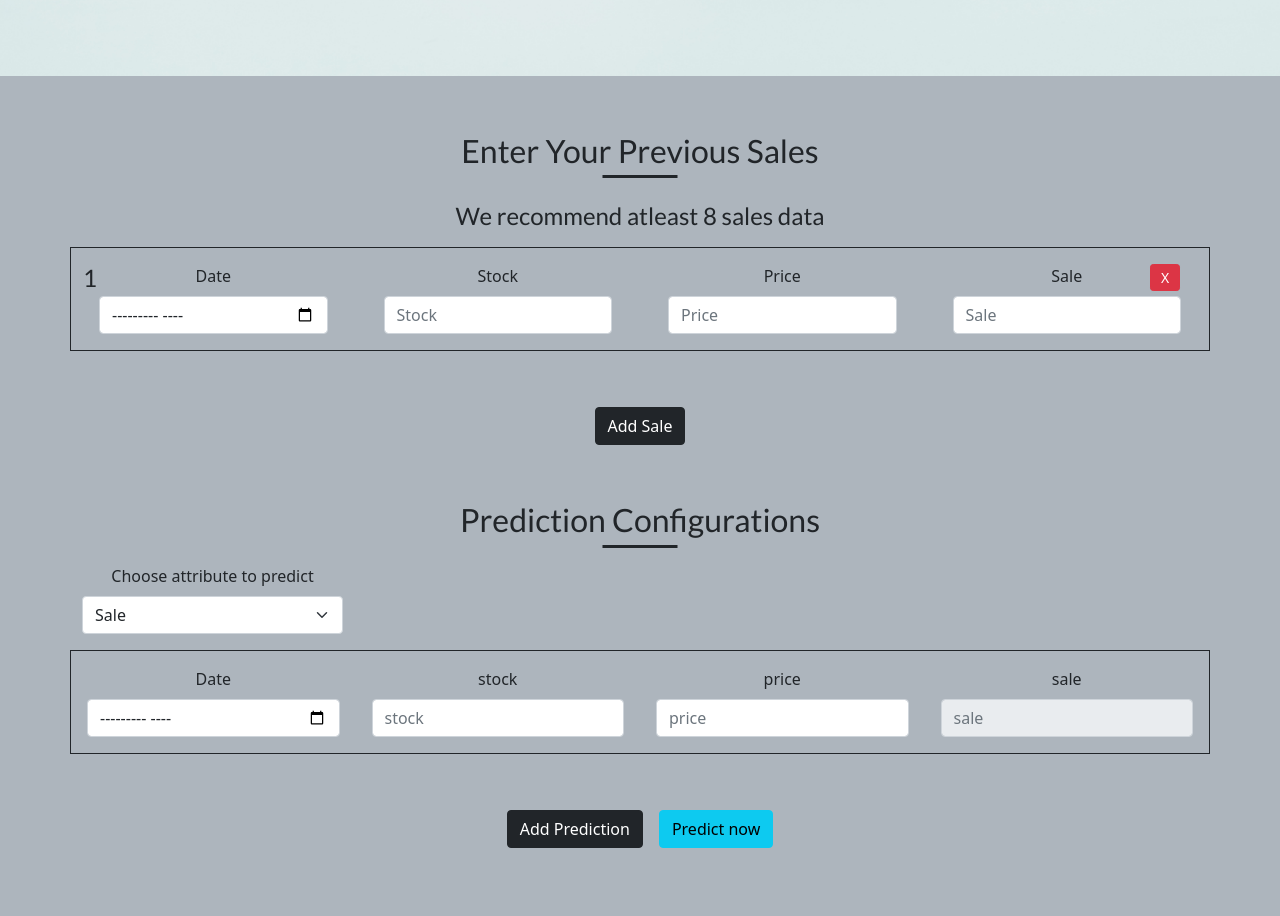
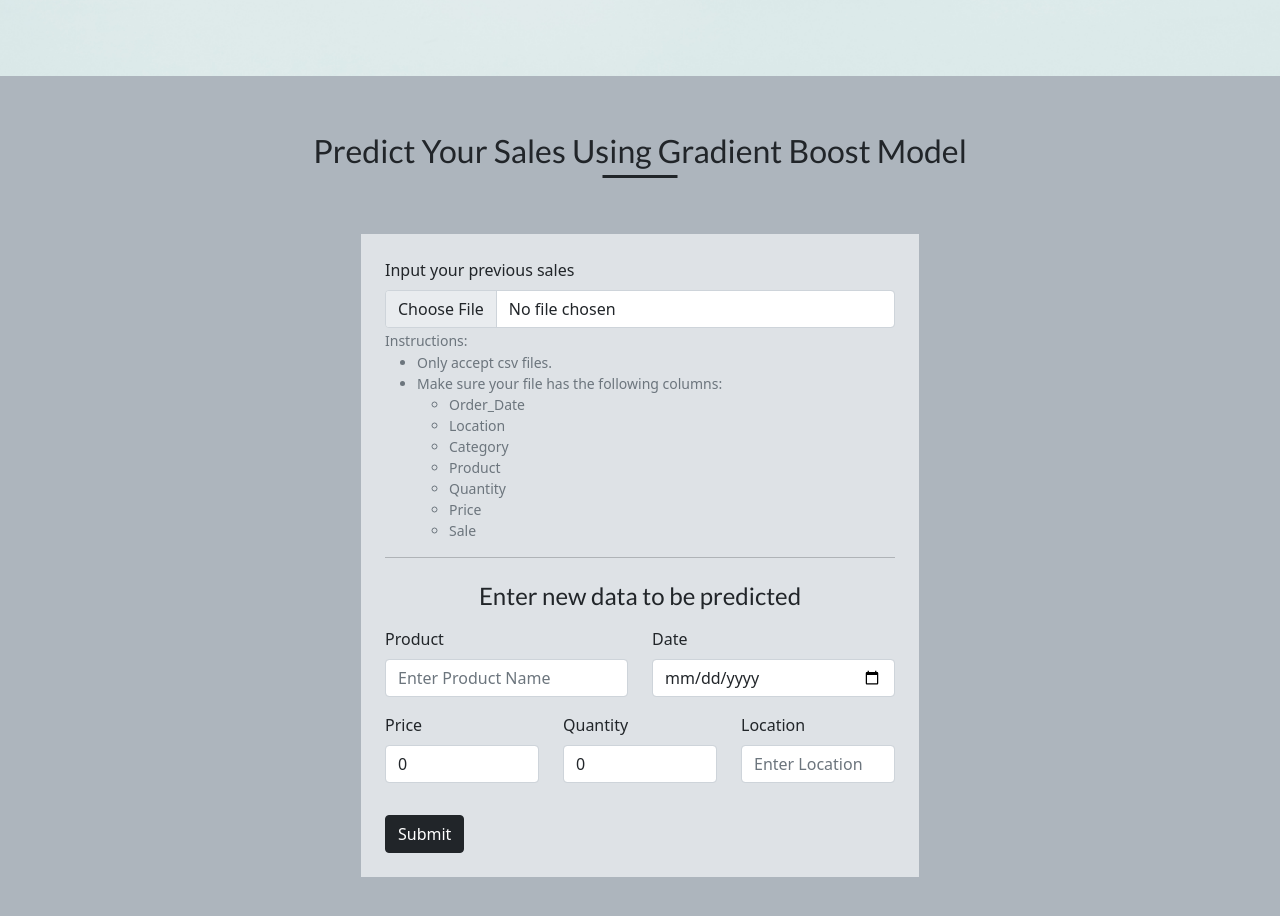
Before and after one commit to VinceJepoyMendoza/CS-Design-1-Thesis-Project-Front-end, a React (Create React App) app: page /welcome in a window 1280 px wide. Shown: the part 780-1696 px from the top of the page. Built offline with nearby package versions, Linux system fonts and the light colour scheme.

Commit message:
Integrated python algo

```diff
--- a/src/components/Home/AddSale.jsx
+++ /dev/null
@@ -1,61 +0,0 @@
-import React from 'react';
-import { Row, Col, Form, Button } from 'react-bootstrap';
-
-const AddSale = ({
-  index,
-  tempId,
-  interval,
-  price,
-  stock,
-  sale,
-  deleteSale,
-}) => {
-  return (
-    <Row as='form' className='border border-dark mb-2 position-relative'>
-      <h4
-        style={{
-          position: 'absolute',
-          top: '1rem',
-          left: '0',
-          textAlign: 'left',
-        }}
-      >
-        {index + 1}
-      </h4>
-      <Col>
-        <Form.Group className='p-3'>
-          <Form.Label>Date</Form.Label>
-          <Form.Control type='month' min='0' placeholder='month number' />
-        </Form.Group>
-      </Col>
-      <Col>
-        <Form.Group className='p-3'>
-          <Form.Label>Stock</Form.Label>
-          <Form.Control type='number' min='0' placeholder='Stock' />
-        </Form.Group>
-      </Col>
-      <Col>
-        <Form.Group className='p-3'>
-          <Form.Label>Price</Form.Label>
-          <Form.Control type='number' min='0' placeholder='Price' />
-        </Form.Group>
-      </Col>
-      <Col>
-        <Form.Group className='p-3'>
-          <Form.Label>Sale</Form.Label>
-          <Form.Control type='number' min='0' placeholder='Sale' />
-        </Form.Group>
-      </Col>
-      <Button
-        variant='danger'
-        size='sm'
-        className='sale-delete'
-        onClick={() => deleteSale(tempId)}
-      >
-        X
-      </Button>
-    </Row>
-  );
-};
-
-export default AddSale;
--- a/src/components/Home/Predictions.jsx
+++ /dev/null
@@ -1,36 +0,0 @@
-import React from 'react';
-import { Row, Col, Form } from 'react-bootstrap';
-
-const Predictions = ({ predictAttr }) => {
-  return (
-    <Row as='form' className='border border-dark mb-2'>
-      <Col className='p-3'>
-        <Form.Label>Date</Form.Label>
-        <Form.Control type='month' min='0' placeholder='month number' />
-      </Col>
-      <Col className='p-3'>
-        <Form.Label>stock</Form.Label>
-        <Form.Control type='number' min='0' placeholder='stock' />
-      </Col>
-      <Col className='p-3'>
-        <Form.Label>{predictAttr === 'sale' ? 'price' : 'sale'}</Form.Label>
-        <Form.Control
-          type='number'
-          min='0'
-          placeholder={predictAttr === 'sale' ? 'price' : 'sale'}
-        />
-      </Col>
-      <Col className='p-3'>
-        <Form.Label>{predictAttr !== 'sale' ? 'price' : 'sale'}</Form.Label>
-        <Form.Control
-          type='number'
-          min='0'
-          placeholder={predictAttr !== 'sale' ? 'price' : 'sale'}
-          disabled
-        />
-      </Col>
-    </Row>
-  );
-};
-
-export default Predictions;
--- /dev/null
+++ b/src/components/home/PredictOutput.jsx
@@ -0,0 +1,37 @@
+import React from 'react';
+import { Modal, Button } from 'react-bootstrap';
+
+const PredictOutput = ({ predictOutput, handleClose }) => {
+  const { show, data } = predictOutput;
+
+  return (
+    <Modal show={show} onHide={handleClose}>
+      <Modal.Header
+        closeButton
+        className={`bg-${data.data?.success ? 'light' : 'danger'} text-white`}
+      >
+        <Modal.Title>
+          {data.data?.success ? 'Prediction successful' : 'Prediction failed'}
+        </Modal.Title>
+      </Modal.Header>
+      {data.data?.success ? (
+        <Modal.Body className='text-center d-flex gap-4 flex-column'>
+          <h5>Gradient Boost predicted your sale to be</h5>
+          <h3>{data.data.data.toFixed(2)}</h3>
+          <small className='text-muted'>error: {data.data.error}%</small>
+        </Modal.Body>
+      ) : (
+        <Modal.Body className='text-center d-flex gap-4 flex-column'>
+          <h3>{data.data?.message}</h3>
+        </Modal.Body>
+      )}
+      <Modal.Footer>
+        <Button variant='primary' onClick={handleClose}>
+          Close
+        </Button>
+      </Modal.Footer>
+    </Modal>
+  );
+};
+
+export default PredictOutput;
--- /dev/null
+++ b/src/components/home/Prediction.jsx
@@ -0,0 +1,84 @@
+import React from 'react';
+import { Row, Col, Form } from 'react-bootstrap';
+
+const Prediction = ({ predictConfig, setPredictConfig }) => {
+  return (
+    <>
+      <Row>
+        <Col>
+          <Form.Group className='mb-3'>
+            <Form.Label>Product</Form.Label>
+            <Form.Control
+              type='text'
+              required
+              placeholder='Enter Product Name'
+              value={predictConfig.name}
+              onChange={(e) =>
+                setPredictConfig((a) => ({ ...a, name: e.target.value }))
+              }
+            />
+          </Form.Group>
+        </Col>
+        <Col>
+          <Form.Group className='mb-3'>
+            <Form.Label>Date</Form.Label>
+            <Form.Control
+              type='date'
+              required
+              value={predictConfig.date}
+              onChange={(e) =>
+                setPredictConfig((a) => ({ ...a, date: e.target.value }))
+              }
+            />
+          </Form.Group>
+        </Col>
+      </Row>
+      <Row>
+        <Col>
+          <Form.Group className='mb-3'>
+            <Form.Label>Price</Form.Label>
+            <Form.Control
+              type='number'
+              required
+              placeholder='Enter Price'
+              value={predictConfig.price}
+              onChange={(e) =>
+                setPredictConfig((a) => ({ ...a, price: e.target.value }))
+              }
+            />
+          </Form.Group>
+        </Col>
+        <Col>
+          <Form.Group className='mb-3'>
+            <Form.Label>Quantity</Form.Label>
+            <Form.Control
+              type='number'
+              required
+              placeholder='Enter Quantity'
+              value={predictConfig.quantity}
+              onChange={(e) =>
+                setPredictConfig((a) => ({ ...a, quantity: e.target.value }))
+              }
+            />
+          </Form.Group>
+        </Col>
+        <Col>
+          <Form.Group className='mb-3'>
+            <Form.Label>Location</Form.Label>
+            <Form.Control
+              type='text'
+              required
+              placeholder='Enter Location'
+              value={predictConfig.location}
+              onChange={(e) =>
+                setPredictConfig((a) => ({ ...a, location: e.target.value }))
+              }
+            />
+          </Form.Group>
+        </Col>
+      </Row>
+    </>
+  );
+};
+
+export default Prediction;
--- a/src/pages/Home.jsx
+++ b/src/pages/Home.jsx
@@ -1,135 +1,125 @@
 import React, { useState } from 'react';
-import { Container, Button, Form, Row, Col } from 'react-bootstrap';
-// import { useSelector, useDispatch } from 'react-redux';
-// import { salesActions } from '../store/reducers/salesSlice';
+import { Container, Form, Button } from 'react-bootstrap';
 import homeBG from '../images/homeBG.jpg';
 import Title from '../components/general/Title';
-import AddSale from '../components/Home/AddSale';
-import Predictions from '../components/Home/Predictions';
+import Prediction from '../components/home/Prediction';
+import PredictOutput from '../components/home/PredictOutput';
+import { authAxios } from '../store/actions/userActions';
+import { generalActions } from '../store/reducers/generalSlice';
+import { useSelector, useDispatch } from 'react-redux';
+import Loader from '../components/general/Loader';
 
 const Home = () => {
-  // const sales = useSelector((state) => state.sales.trainData);
-  // const dispatch = useDispatch();
-  const [tempId, setTempId] = useState(0);
+  const { isLoading } = useSelector((state) => state.general);
+  const [predictOutput, setPredictOutput] = useState({
+    show: false,
+    message: '',
+    data: { success: false },
+  });
+  const [file, setFile] = useState(null);
+  const [predictConfig, setPredictConfig] = useState({
+    name: '',
+    date: '',
+    price: 0,
+    quantity: 0,
+    location: '',
+  });
+  const dispatch = useDispatch();
 
-  const [predictAttr, setPredictAttr] = useState('sale');
+  const predictionHandler = async (e) => {
+    e.preventDefault();
 
-  const [trainData, setTrainData] = useState([
-    {
-      id: Math.random(),
-      interval: 0,
-      price: 0,
-      stock: 0,
-      sale: 0,
-    },
-  ]);
+    const form = new FormData();
 
-  const [predictions, setPredictions] = useState([
-    {
-      id: 'pd' + 0,
-      interval: 0,
-      price: 0,
-      stock: 0,
-      sale: 0,
-    },
-  ]);
+    form.append('data', file);
+    form.append('productName', predictConfig.name);
+    form.append('date', predictConfig.date);
+    form.append('price', predictConfig.price);
+    form.append('quantity', predictConfig.quantity);
+    form.append('location', predictConfig.location);
 
-  const deleteSale = (id) =>
-    setTrainData(trainData.filter((sale) => sale.id !== id));
+    dispatch(generalActions.setIsLoading(true));
+
+    await authAxios
+      .post('/predict_sales/create', form)
+      .then((resp) => {
+        setPredictOutput({ show: true, data: resp.data });
+
+        dispatch(generalActions.setIsLoading(false));
+      })
+      .catch((err) => {
+        console.log(err.response);
+        setPredictOutput({
+          show: true,
+          data: err.response.data,
+        });
+
+        dispatch(generalActions.setIsLoading(false));
+      });
+  };
 
   return (
     <>
+      <PredictOutput
+        predictOutput={predictOutput}
+        handleClose={() =>
+          setPredictOutput({
+            show: false,
+            data: {},
+          })
+        }
+      />
       <section>
         <div className='main-home'>
           <img src={homeBG} alt='sale' />
           <h1>Sales Prediction using Gradient Boost Model</h1>
         </div>
       </section>
-      <Container
-        fluid='md'
-        className='my-5 text-center'
-        style={{ minHeight: '100vh' }}
-      >
-        <Title text='Enter your previous sales' />
-        <h4 className={`my-3 d-${trainData.length < 8 ? 'block' : 'none'}`}>
-          We recommend atleast 8 sales data
-        </h4>
-        {/* Previous Sales */}
-        {trainData.map((sale, index) => (
-          <AddSale
-            key={index}
-            index={index}
-            sales={sale}
-            tempId={tempId}
-            deleteSale={deleteSale}
+      <Container fluid='md' className='my-5' style={{ minHeight: '100vh' }}>
+        <Title text='Predict your sales using gradient boost model' />
+        <Form
+          className='w-50 mx-auto bg-secondary mt-5 p-4'
+          onSubmit={predictionHandler}
+        >
+          <Form.Group className='mb-3' controlId='formBasicEmail'>
+            <Form.Label>Input your previous sales</Form.Label>
+            <Form.Control
+              type='file'
+              accept='.csv, text/csv'
+              onChange={(e) => setFile(e.target.files[0])}
+            />
+            <Form.Text className='text-muted'>
+              Instructions:
+              <ul>
+                <li>Only accept csv files.</li>
+                <li>
+                  Make sure your file has the following columns:
+                  <ul>
+                    <li>Order_Date</li>
+                    <li>Location</li>
+                    <li>Category</li>
+                    <li>Product</li>
+                    <li>Quantity</li>
+                    <li>Price</li>
+                    <li>Sale</li>
+                  </ul>
+                </li>
+              </ul>
+            </Form.Text>
+          </Form.Group>
+          <hr />
+          <h4 className='mt-4 text-center mb-3'>
+            Enter new data to be predicted
+          </h4>
+          {/* Prediction form */}
+          <Prediction
+            predictConfig={predictConfig}
+            setPredictConfig={setPredictConfig}
           />
-        ))}
-        {/* Add sale btn */}
-        <Button
-          type='button'
-          className='my-5'
-          onClick={() => {
-            setTrainData((e) => [
-              ...e,
-              {
-                id: tempId,
-                interval: 0,
-                price: 0,
-                stock: 0,
-                sale: 0,
-              },
-            ]);
-            setTempId((e) => e + 1);
-          }}
-        >
-          Add Sale
-        </Button>
-        {/* Prediction configs */}
-        <Title text='Prediction configurations' />
-        <Row as='form'>
-          <Col xs={3}>
-            <Form.Group className='mb-3'>
-              <Form.Label className='font-weight-bold'>
-                Choose attribute to predict
-              </Form.Label>
-              <Form.Select
-                onChange={(e) => setPredictAttr(e.target.value)}
-                defaultValue={predictAttr}
-              >
-                <option value='price'>Price</option>
-                <option value='sale'>Sale</option>
-              </Form.Select>
-            </Form.Group>
-          </Col>
-        </Row>
-        {predictions.map((item, index) => (
-          <Predictions
-            key={index}
-            item={item}
-            predictAttr={predictAttr}
-            setPredictions={setPredictions}
-          />
-        ))}
-        {/* Add sale btn */}
-        <Button
-          type='button'
-          className='my-5 me-3'
-          onClick={() =>
-            setPredictions((e) => [
-              ...e,
-              {
-                id: e.length,
-                interval: 0,
-                price: 0,
-                stock: 0,
-                sale: 0,
-              },
-            ])
-          }
-        >
-          Add Prediction
-        </Button>
-        <Button variant='info'>Predict now</Button>
+          <Button variant='primary' type='submit' className='mt-3'>
+            {isLoading ? <Loader /> : 'Submit'}
+          </Button>
+        </Form>
       </Container>
     </>
   );
--- a/src/store/actions/userActions.js
+++ b/src/store/actions/userActions.js
@@ -2,7 +2,7 @@ import axios from 'axios';
 import { userActions } from '../reducers/userSlice';
 import { generalActions } from '../reducers/generalSlice';
 
-export const urlOrigin = 'http://localhost:5000';
+export const urlOrigin = 'https://sale-prediction-gradient-boost.herokuapp.com';
 const token = localStorage.getItem('SPGBMToken');
 
 // popup message template
--- a/src/store/index.js
+++ b/src/store/index.js
@@ -2,14 +2,12 @@ import { configureStore } from '@reduxjs/toolkit';
 import generalSlice from './reducers/generalSlice';
 import userSlice from './reducers/userSlice';
 import productSlice from './reducers/productSlice';
-import saleSlice from './reducers/salesSlice';
 
 const store = configureStore({
   reducer: {
     general: generalSlice.reducer,
     user: userSlice.reducer,
     products: productSlice.reducer,
-    sales: saleSlice.reducer,
   },
 });
 
--- a/src/store/reducers/salesSlice.js
+++ /dev/null
@@ -1,34 +0,0 @@
-import { createSlice } from '@reduxjs/toolkit';
-
-const saleSlice = createSlice({
-  name: 'sales',
-  initialState: {
-    trainData: [
-      {
-        interval: 0,
-        price: 0,
-        stock: 0,
-        sale: 0,
-      },
-    ],
-  },
-  reducers: {
-    setSales(state, action) {
-      state.trainData = action.payload;
-    },
-    // addSale(state, action) {
-    //   state.trainData.push({
-    //     interval: 0,
-    //     price: 0,
-    //     stock: 0,
-    //     sale: 0,
-    //   });
-    // },
-    // editSale(state, action) {
-    //   const {index, interval, price, stock, sale} = action
-    // }
-  },
-});
-
-export const salesActions = saleSlice.actions;
-export default saleSlice;
```
Also changed, not shown: src/store/reducers/predictSlice.js (added, +16 -0 lines).
